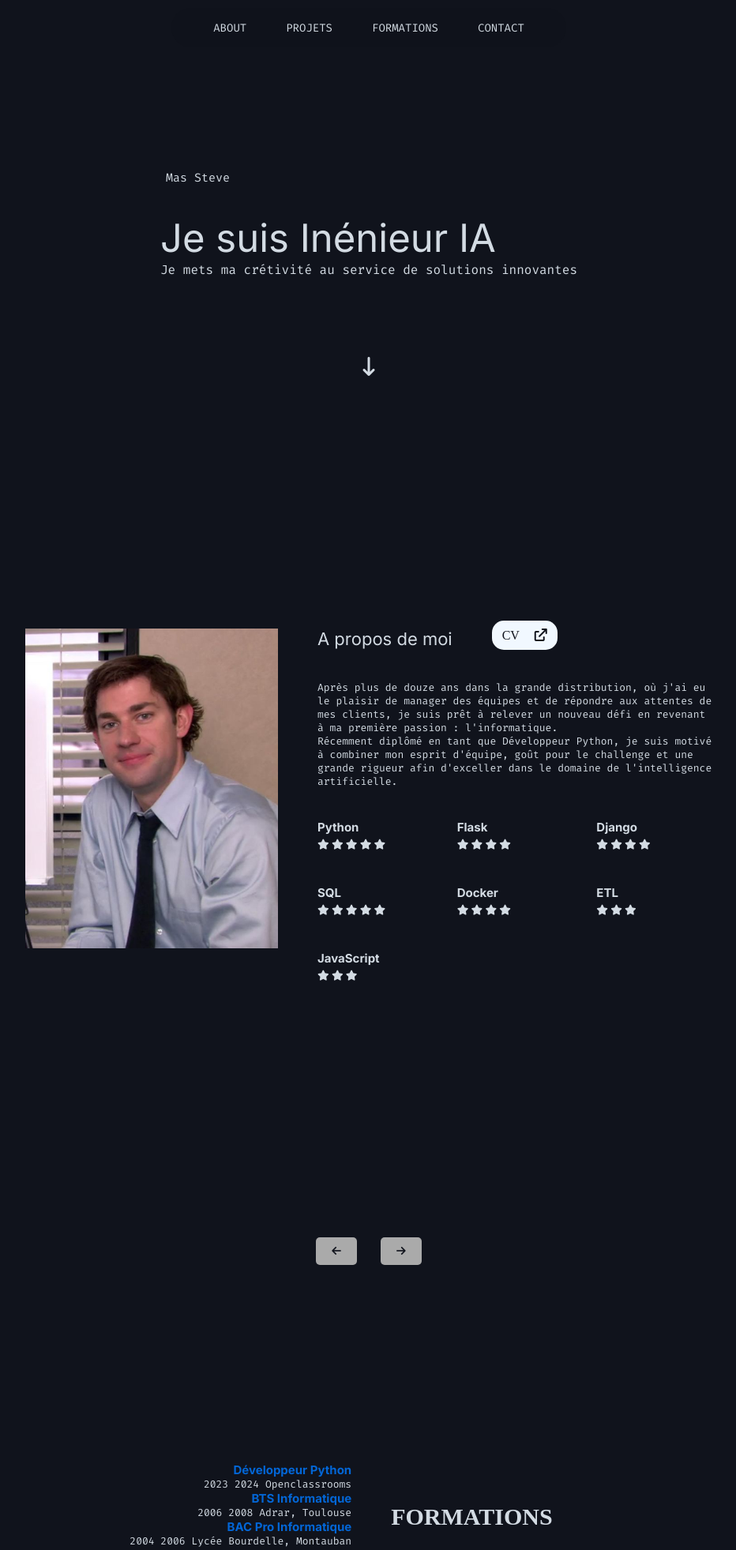
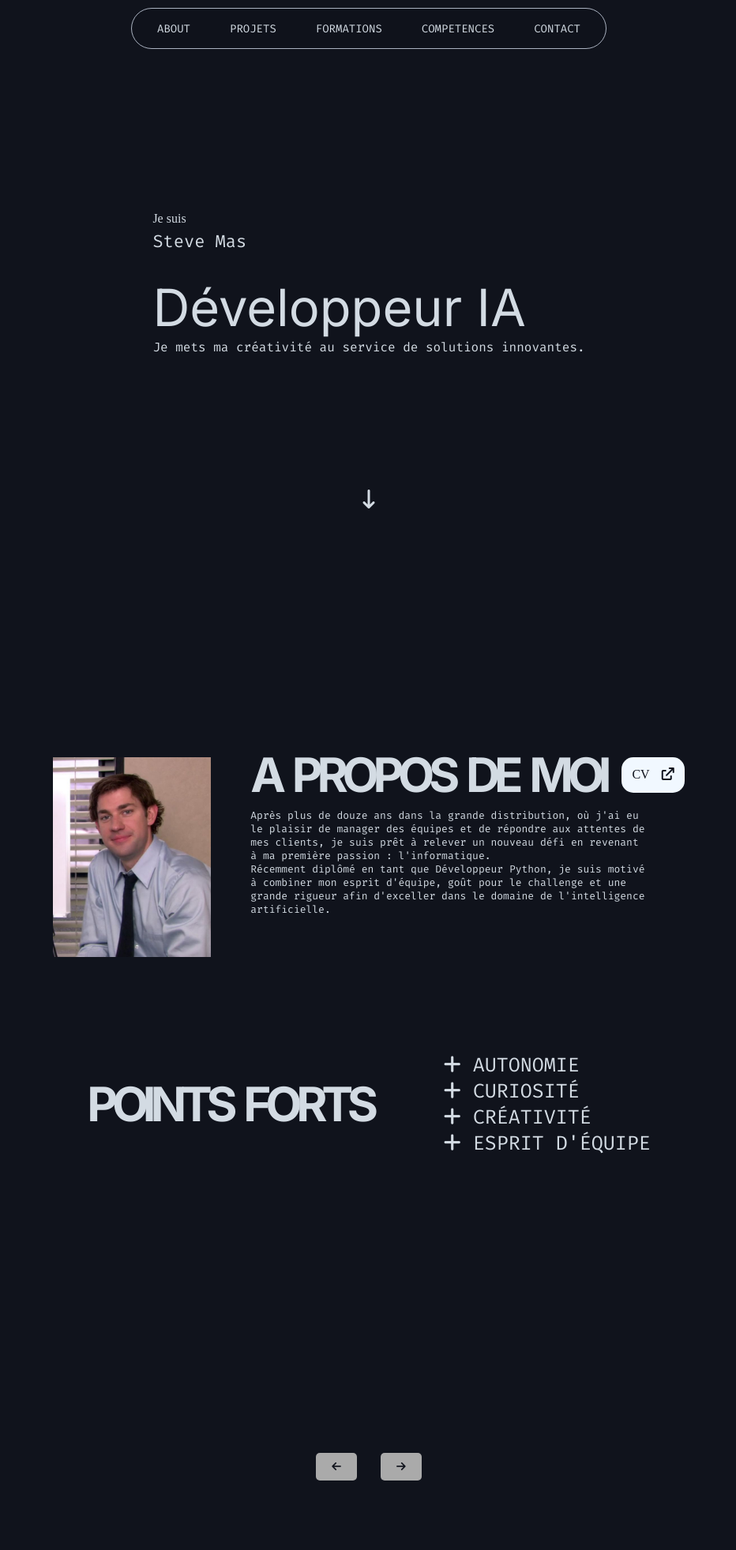
Before and after one commit to githubstevemas/portfolio, a Django app: page / in a window 1280 px wide. Shown: the top 1963 px of the page at 79% size, without its empty margins (173-1105 px from the left). Run offline with Django 5.2, Linux system fonts and the light colour scheme; data that the repository does not hold is empty.

Commit message:
Added some css.

```diff
--- a/portfolio/data/portfolio.json
+++ b/portfolio/data/portfolio.json
@@ -2,8 +2,8 @@
   "profil": {
     "nom": "Mas",
     "prenom": "Steve",
-    "titre": "Inénieur IA",
-    "intro": "Je mets ma crétivité au service de solutions innovantes",
+    "titre": "Développeur IA",
+    "intro": "Je mets ma créativité au service de solutions innovantes.",
     "description": "Après plus de douze ans dans la grande distribution, où j'ai eu le plaisir de manager des équipes et de répondre aux attentes de mes clients, je suis prêt à relever un nouveau défi en revenant à ma première passion : l'informatique.<br>Récemment diplômé en tant que Développeur Python, je suis motivé à combiner mon esprit d'équipe, goût pour le challenge et une grande rigueur afin d'exceller dans le domaine de l'intelligence artificielle."
   },
   "competences": [
--- a/portfolio/main/templates/main.html
+++ b/portfolio/main/templates/main.html
@@ -8,13 +8,17 @@
     {% if portfolio_data %}
 
         <div class="hero-container">
+
+            <div class="name-container">
+                Je suis
                 <div class="name">
+                    {{ portfolio_data.profil.prenom }}
                     {{ portfolio_data.profil.nom }}
-                {{ portfolio_data.profil.prenom }}
+                </div>
             </div>
 
             <div class="titre">
-                Je suis {{ portfolio_data.profil.titre }}
+                {{ portfolio_data.profil.titre }}
             </div>
 
             <div class="intro">
@@ -27,38 +31,40 @@
 
         </div>
 
+        <div >
+
             <div id="about">
-
                 <div class="cv-photo">
                     <img src="../static/images/cv_photo.jpg" alt="cv photo">
                 </div>
 
                 <div class="about-info">
+
                     <div class="about-title">
-                    <div class="title-h3">A propos de moi</div>
-                    <div>
-                        <a class="cv-button" href="">CV <i class="fa-solid fa-arrow-up-right-from-square"></i></a>
+                        <div class="title-h2">A PROPOS DE MOI</div>
+                        <a href="{% static 'data/CV_STEVE_MAS.pdf' %}" class="cv-button">CV<i class="fa-solid fa-arrow-up-right-from-square"></i></a>
                     </div>
-                </div>
+
                     <div class="description">
                         {{ portfolio_data.profil.description | safe }}
                     </div>
 
-                <div class="competences-container">
-                    {% for competence in portfolio_data.competences %}
-                        <div class="competence">
-                            <div class="competence-name">{{ competence.nom }}</div>
-                            <div class="competence-stars">
-                                {% for i in range_five %}
-                                    {% if i < competence.etoiles %}
-                                        <i class="fa fa-star full-star"></i>
-                                    {% endif %}
-                                {% endfor %}
                 </div>
             </div>
+
+            <div class="skills-container">
+                <div class="title-h2">POINTS FORTS</div>
+                <div class="soft-skills">
+                    <ul>
+                        {% for skill in portfolio_data.softskills %}
+                            <li>
+                                <div class="skill-name"><i class="fa-solid fa-plus"></i> {{ skill|upper }}</div>
+                            </li>
                         {% endfor %}
+                    </ul>
                 </div>
             </div>
+
         </div>
 
         <div id="projets">
@@ -102,9 +108,7 @@
                     <div class="formation">
                         <div class="formation-name">{{ formation.nom }}</div>
                         <div>
-                            {{ formation.debut }}
-                            {{ formation.fin }}
-                            {{ formation.ecole }}<br>
+                            {{ formation.debut }} / {{ formation.fin }} - {{ formation.ecole }}<br>
                         </div>
                     </div>
                 {% endfor %}
@@ -112,14 +116,25 @@
             <div class="title-h2">FORMATIONS</div>
         </div>
 
-        <div class="soft-skills">
-            <ul>
-                {% for skill in portfolio_data.softskills %}
-                    <li>
-                        {{ skill }}
-                    </li>
+        <div id="competences">
+
+            <div class="title-h2">COMPETENCES</div>
+
+            <div class="competences-container">
+                {% for competence in portfolio_data.competences %}
+                <div class="competence">
+                    <div class="competence-name">{{ competence.nom }}</div>
+                    <div class="competence-stars">
+                        {% for i in range_five %}
+                            {% if i < competence.etoiles %}
+                                <i class="fa fa-star full-star"></i>
+                            {% endif %}
                         {% endfor %}
-            </ul>
+                    </div>
+                    </div>
+                {% endfor %}
+            </div>
+
         </div>
 
         <div id="contact">
--- a/portfolio/portfolio/templates/base.html
+++ b/portfolio/portfolio/templates/base.html
@@ -16,6 +16,7 @@
             <a class="button-menu" href="#about">ABOUT</a>
             <a class="button-menu" href="#projets">PROJETS</a>
             <a class="button-menu" href="#formations">FORMATIONS</a>
+            <a class="button-menu" href="#competences">COMPETENCES</a>
             <a class="button-menu" href="#contact">CONTACT</a>
         </span>
 
--- a/portfolio/static/css/styles.css
+++ b/portfolio/static/css/styles.css
@@ -26,6 +26,10 @@ a:hover {
     color: #58a6ff;
 }
 
+ul {
+    list-style: none;
+}
+
 .button {
     font-family: 'Fira Code', monospace;
     font-size: 12px;
@@ -40,13 +44,21 @@ a:hover {
 }
 
 .title-h2 {
-    font-size: 30px;
+    font-family: 'Inter', sans-serif;
+    font-size: 60px;
     font-weight: bold;
+    letter-spacing: -.18ch;
+    word-spacing: .20ch;
+    line-height: .75;
 }
 
 .title-h3 {
     font-family: 'Inter', sans-serif;
-    font-size: 22px;
+    font-size: 40px;
+    font-weight: bold;
+    letter-spacing: -.18ch;
+    word-spacing: .20ch;
+    line-height: .75;
 }
 
 header {
@@ -54,13 +66,14 @@ header {
     left: 0;
     right: 0;
     margin: auto;
-    width: 500px;
+    width: 600px;
     top: 10px;
     height: 50px;
     display: flex;
     align-items: center;
     justify-content: center;
-    background-color: rgba(16, 19, 28, 0.7);
+    background-color: rgba(16, 19, 28, 0.9);
+    border: 1px solid #aab2c0;
     border-radius: 50px;
     z-index: 1000;
 }
@@ -74,29 +87,28 @@ header {
     flex: 1;
     display: flex;
     flex-direction: column;
-    justify-content: center;
     align-items: center;
-    margin-top: 120px;
+    margin-top: 180px;
     padding-left: 200px;
     padding-right: 200px;
-    gap: 250px;
+    gap: 200px;
 }
 
 .hero-container {
     margin-top: 10%;
-    margin-bottom: 8%;
+    margin-bottom: 4%;
 }
 
 .name {
     font-family: 'Fira Code', monospace;
-    font-size: 15px;
+    font-size: 22px;
+    margin-top: 5px;
     margin-bottom: 30px;
-    padding: 7px;
 }
 
 .titre {
     font-family: 'Inter', monospace;
-    font-size: 49px;
+    font-size: 65px;
 }
 
 .intro {
@@ -107,17 +119,20 @@ header {
 .down-arrow {
     display: flex;
     justify-content: center;
-    margin-top: 100px;
+    margin-top: 170px;
 }
 
 #about {
     display: flex;
     gap: 50px;
+    padding-top: 80px;
+    margin-bottom: 100px;
 }
 
 .about-title {
     display: flex;
-    gap: 30px;
+    gap: 20px;
+    margin-bottom: 20px;
 }
 
 .about-info {
@@ -131,11 +146,10 @@ header {
     background-color: #f1f8ff;
     border-radius: 15px;
     text-align: center;
-    margin-left: 20px;
     padding-left: 13px;
     padding-right: 13px;
-    padding-top: 10px;
-    padding-bottom: 10px;
+    padding-top: 13px;
+    padding-bottom: 13px;
 }
 
 .description {
@@ -145,11 +159,21 @@ header {
 }
 
 .cv-photo img {
-    width: 320px;
+    width: 200px;
 }
 
-.about-info {
-    gap: 40px;
+.skills-container {
+    display: flex;
+    margin-top: 20px;
+    align-items: center;
+    justify-content: center;
+    gap: 50px;
+    margin-bottom: 100px;
+}
+
+.skill-name {
+    font-family: 'Fira Code', monospace;
+    font-size: 25px;
 }
 
 .competences-container {
@@ -216,8 +240,9 @@ header {
     display: inline-block;
     padding: 5px 10px;
     font-size: 12px;
-    color: #10131c;
-    background-color: #f1f8ff;
+    color: #f1f8ff;
+    background-color: #10131c;
+    border: 1px solid #3b444e;
     border-radius: 15px;
     text-align: center;
     margin: 3px;
@@ -253,41 +278,33 @@ header {
     align-items: center;
     gap: 50px;
     margin-right: 70px;
+    padding-top: 150px;
 }
 
 .formation-container {
+    display: flex;
+    flex-direction: column;
     font-size: 13px;
     font-family: 'Fira Code', monospace;
     text-align: right;
     margin-bottom: 30px;
+    gap: 20px;
 }
 
 .formation-name {
     font-size: 15px;
-    color: #0366d6;
     font-weight: bold;
     font-family: 'Inter', sans-serif;
-}
-
-.experiences-container {
 
 }
 
-.experience {
-    font-family: 'Fira Code', monospace;
-    font-size: 12px;
-    border: 1px solid #0366d6;
-    border-radius: 15px;
-    padding: 15px;
-    margin-bottom: 50px;
-    width: 450px;
-}
-
-.experience-title {
-    font-size: 15px;
-    color: #0366d6;
-    font-weight: bold;
-    font-family: 'Inter', sans-serif;
+#competences {
+    display: flex;
+    align-items: center;
+    gap: 50px;
+    margin-right: 70px;
+    padding-top: 150px;
+    margin-bottom: 100px;
 }
 
 .soft-skills {
@@ -301,7 +318,8 @@ header {
 #contact {
     display: flex;
     flex-direction: column;
-    margin-bottom: 200px;
+    font-size: 20px;
+    margin-bottom: 300px;
     gap: 10px;
 }
 
```
Also changed, not shown: 1 other file. Lines whose indentation alone changed are shown as unchanged.
